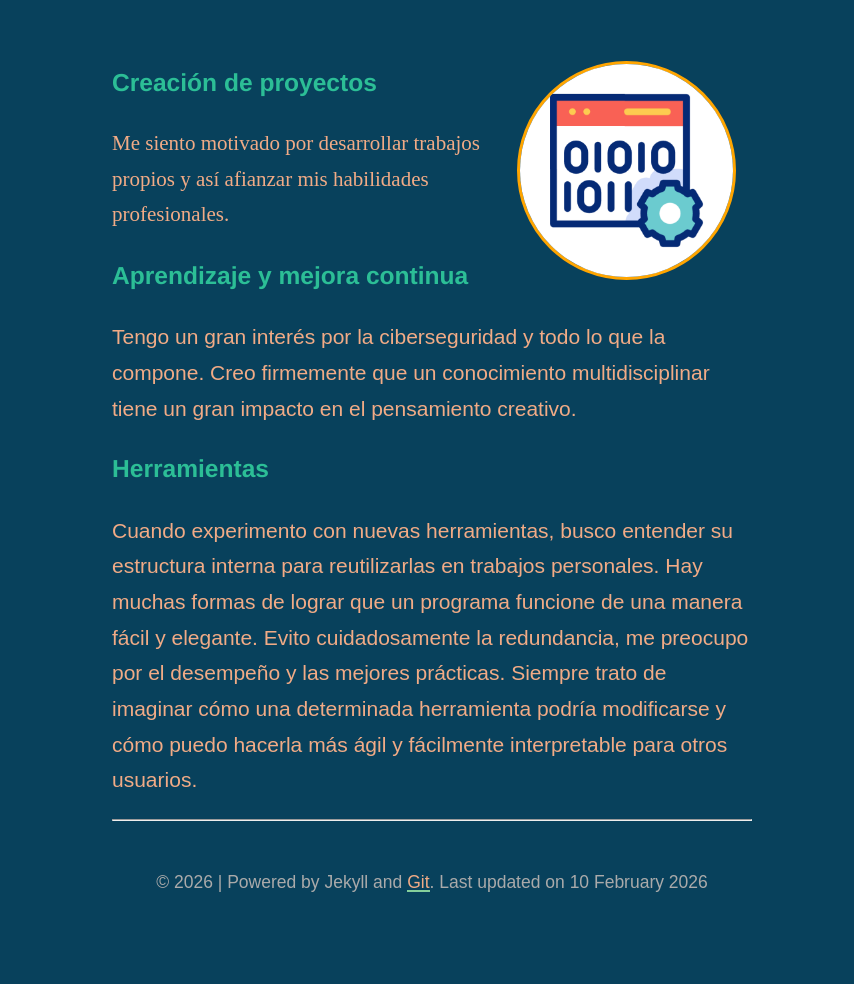
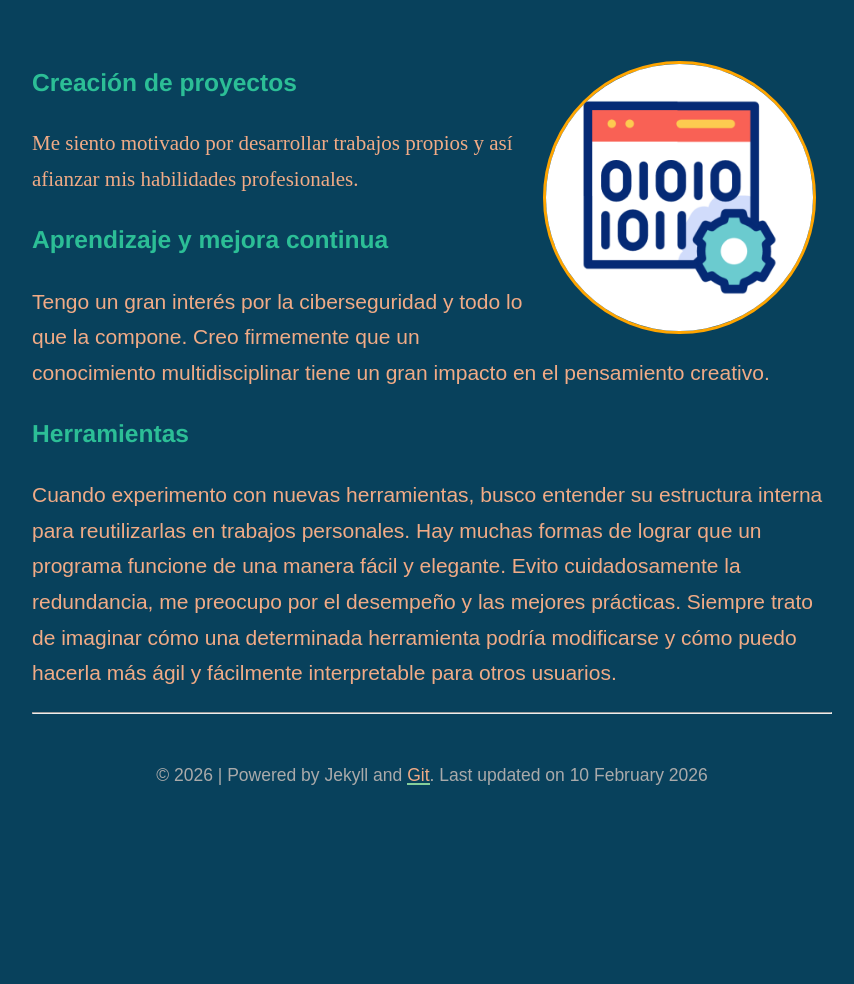
Before and after one commit to q3it/card, a Jekyll site: the page built from index.md, in a window 1280 px wide. Shown: the whole page, without its empty margins (208-1062 px from the left). Built offline with Jekyll 4.4.1, drawn with Linux system fonts in a browser that asks for light colours; nearby versions of some CDN libraries.

Commit message:
Update style.scss

```diff
--- a/assets/css/_sass/style.scss
+++ b/assets/css/_sass/style.scss
@@ -3,7 +3,7 @@ html, body {
 }
 
 body {
-  max-width: 50%;
+  max-width: $content-width;
   font-family: $base-font-family;
   margin: 0 auto;
   line-height: $base-line-height;
```
